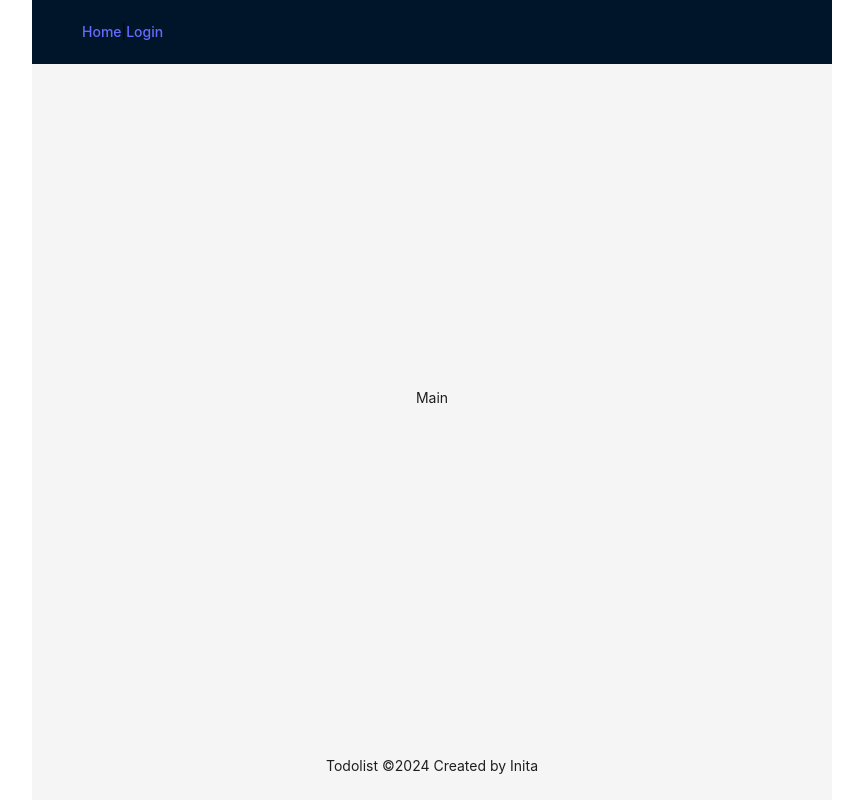
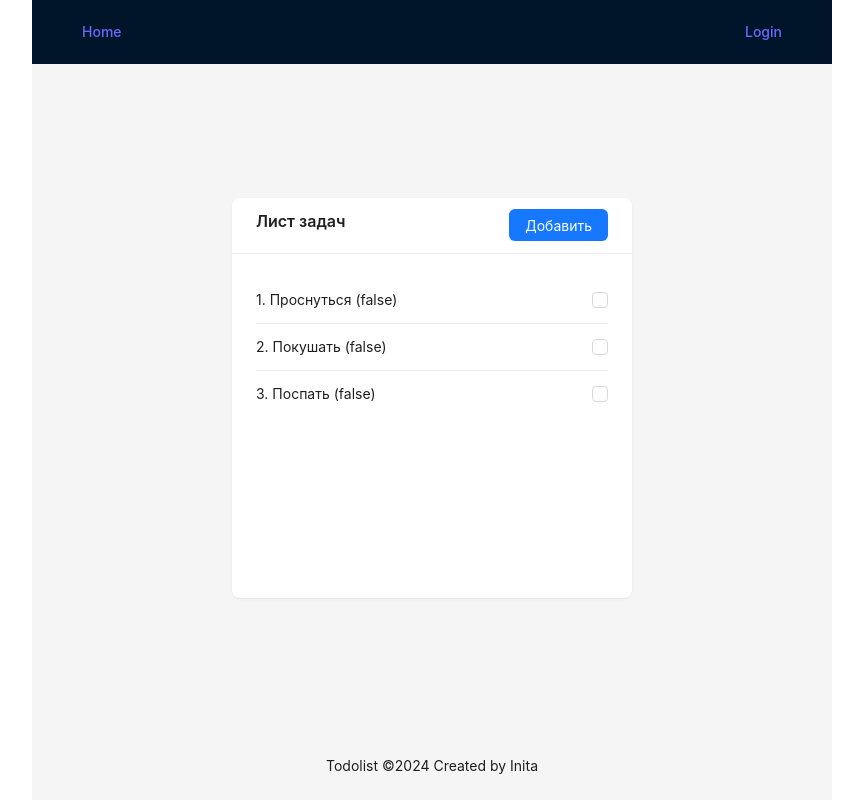
Before and after one commit to AlexandrInita/react-ts-todolist, a React (Vite) app: page / in a window 1280 px wide. Shown: the whole page, without its empty margins (208-1071 px from the left). Built offline with nearby package versions, Linux system fonts and the light colour scheme.

Commit message:
add task adding

```diff
--- a/src/App.tsx
+++ b/src/App.tsx
@@ -3,14 +3,13 @@ import { Link } from 'react-router-dom'
 import AppRouter from './components/AppRouter'
 import { Layout } from 'antd'
 
-const { Header, Content, Footer } = Layout;
+const { Header, Content, Footer } = Layout
 
 function App() {
   return (
     <Layout style={{  height: '100vh'}}>
-      <Header style={{ display: 'flex', alignItems: 'center' }}>
+      <Header style={{ display: 'flex', justifyContent: 'space-between', alignItems: 'center' }}>
           <Link to="/">Home</Link>
-          |
           <Link to="/login">Login</Link>
       </Header>
 
--- a/src/pages/Login.tsx
+++ b/src/pages/Login.tsx
@@ -1,6 +1,6 @@
 import React, { FC, useState } from 'react'
 import { Input, Button, Flex } from 'antd'
-import { useNavigate } from "react-router-dom";
+import { useNavigate } from "react-router-dom"
 
 const Login: FC = () => {
   const navigate = useNavigate();
--- a/src/pages/MainPage.tsx
+++ b/src/pages/MainPage.tsx
@@ -1,9 +1,121 @@
-import React, { FC } from 'react'
+import React, { FC,
+  useState,
+  useEffect,
+} from 'react'
+import {
+  Card,
+  List,
+  Checkbox,
+  Popover,
+  Button,
+  Input,
+} from 'antd'
+import { CheckboxChangeEvent } from 'antd/es/checkbox'
 
 const MainPage: FC = () => {
+  type TTask = {
+    id: number,
+    title: string,
+    description: string,
+    completed: boolean,
+  }
+
+  const [tasks, setTasks] = useState<TTask[]>([])
+  const [addState, setAddState] = useState(false)
+  const [newTitle, setNewTittle] = useState('')
+  const [newDescription, setNewDescription] = useState('')
+
+  useEffect(() => {
+    setTasks([
+      { id: 1, title: 'Проснуться', description: 'Очень важное дело и самое сложное дело', completed: false },
+      { id: 2, title: 'Покушать', description: 'Самое важное дело', completed: false },
+      { id: 3, title: 'Поспать', description: 'Лучшее дело сразу после покушать', completed: false },
+    ])
+  }, [])
+
+  const changeCompleted = (e : CheckboxChangeEvent, index: number) => {
+    setTasks((state) => {
+      return state.map((el, i) => i === index
+        ? { ...el, completed: e.target.checked }
+        : el)
+    })
+  }
+
+  const changeNewTitle = (e : React.ChangeEvent<HTMLInputElement>) => {
+    setNewTittle(state => state = e.target.value)
+  }
+
+  const changeNewDescription = (e : React.ChangeEvent<HTMLInputElement>) => {
+    setNewDescription(state => state = e.target.value)
+  }
+
+  const addNewTask = () => {
+    setTasks([...tasks, {
+      id: Number(new Date().getTime()),
+      title: newTitle,
+      description: newDescription,
+      completed: false,
+    }])
+    switchAddState()
+  }
+
+  const switchAddState = () => {
+    setAddState(state => state = !state)
+  }
+
   return (
     <div>
-      Main
+      <Card
+        title={
+        <div style={{ display: 'flex', justifyContent: 'space-between'}}>
+          <span>Лист задач</span>
+          <Button type="primary" onClick={switchAddState}>{addState ? 'Назад' : 'Добавить'}</Button>
+        </div>
+      }
+        bordered={false}
+        style={{ height: '400px', width: '400px' }}
+      >
+        {
+        addState ?
+          <div>
+            <Input
+              placeholder="Титул"
+              value={newTitle}
+              onChange={changeNewTitle}
+            />
+            <Input
+              placeholder="Описание"
+              value={newTitle}
+              style={{ marginTop: '8px' }}
+              onChange={changeNewDescription}
+            />
+            <Button
+              type="primary"
+              style={{ marginTop: '8px' }}
+              onClick={addNewTask}
+            >
+              Добавить
+            </Button>
+          </div>
+          :
+          <List
+            itemLayout="horizontal"
+            dataSource={tasks}
+            renderItem={(item, index) => (
+              <List.Item key={item.id} style={{ display: 'flex', justifyContent: 'space-between'}}>
+                <Popover title={item.description}>
+                  {index + 1}. {item.title} ({item.completed.toString()})
+                </Popover>
+
+                <Checkbox
+                  checked={item.completed}
+                  onChange={(event: CheckboxChangeEvent) => { changeCompleted(event, index) }}
+                />
+              </List.Item>
+            )}
+          />
+        }
+      </Card>
     </div>
   )
 }
```
